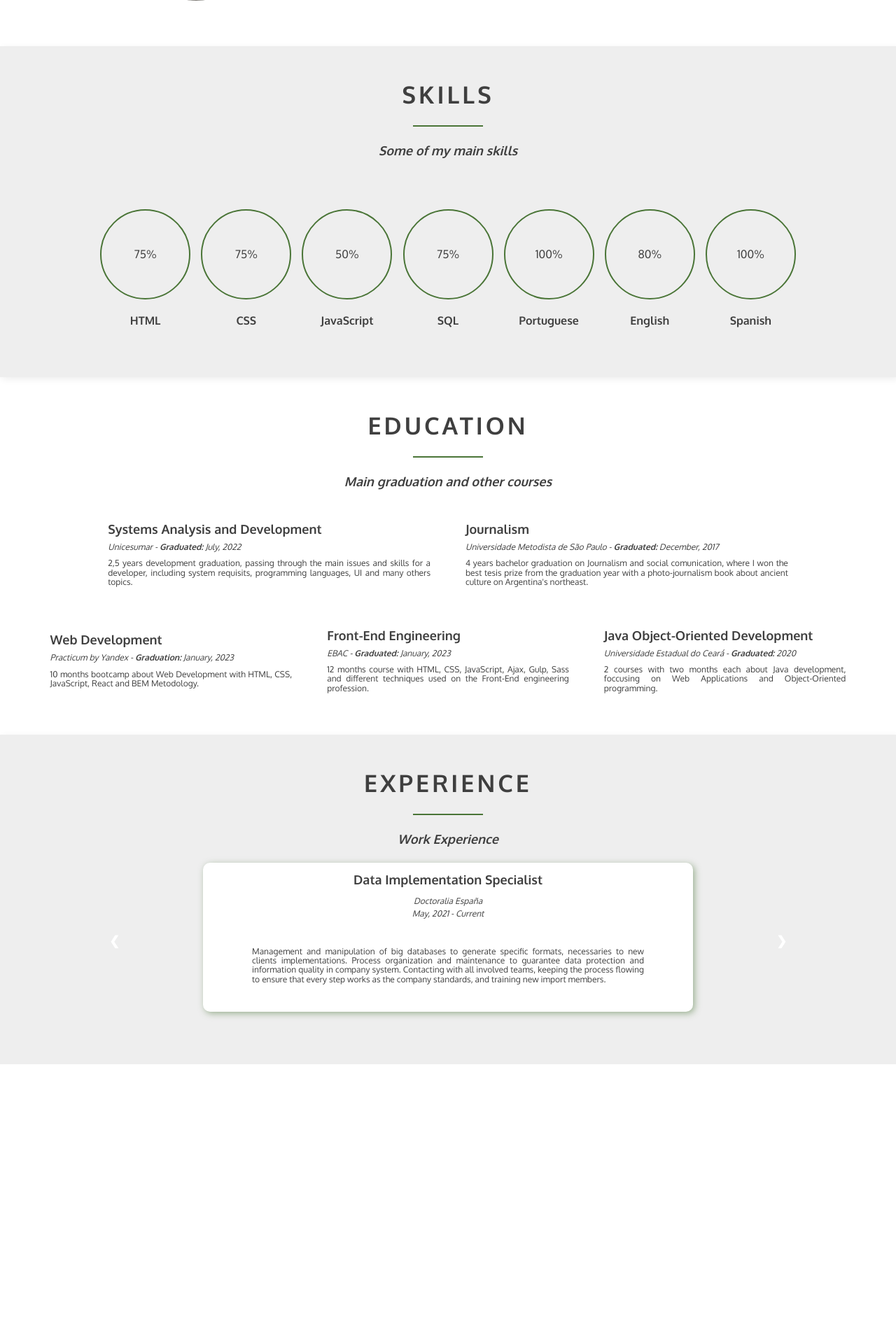
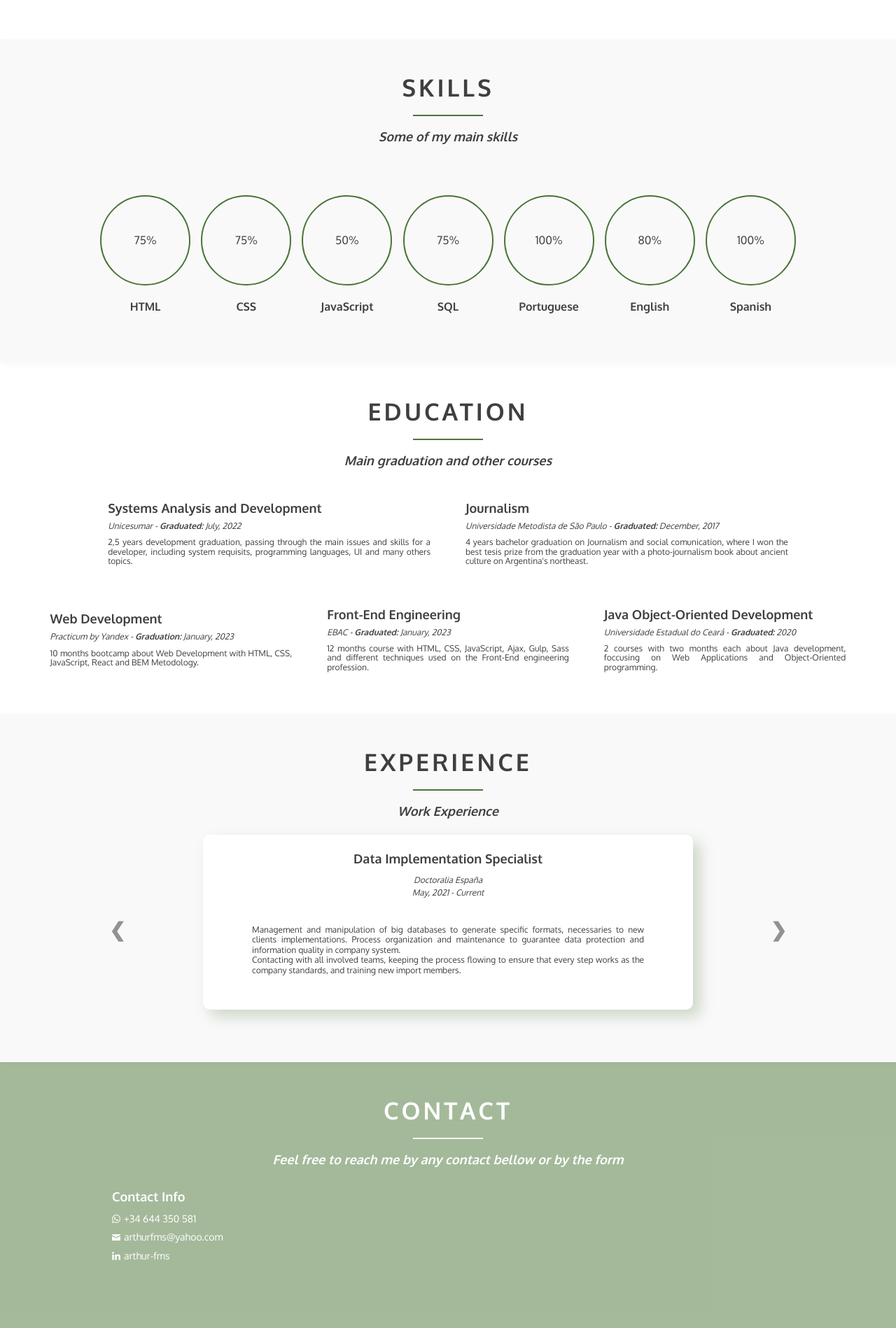
Before and after one commit to arthurfms/resume1, a PHP site: page / in a window 1280 px wide. Shown: the part 1172-3070 px from the top of the page at 70% size. Before the commit the page ends 2693 px from the top, so only its background shows below. Run offline with PHP 8.4, Linux system fonts and the light colour scheme.

Commit message:
finished slider section and started contact section

```diff
--- a/css/style.css
+++ b/css/style.css
@@ -1,4 +1,12 @@
 @import url("https://fonts.googleapis.com/css2?family=Inter:wght@400;600;900&family=Oxygen:wght@300;400;700&display=swap");
+@keyframes fade {
+  from {
+    opacity: 0.4;
+  }
+  to {
+    opacity: 1;
+  }
+}
 
 .page {
   box-sizing: border-box;
@@ -9,6 +17,7 @@
   flex-direction: column;
 }
 .menu {
+  z-index: 2;
   position: fixed;
   top: 0;
   left: 0;
@@ -118,8 +127,13 @@
   text-align: center;
   color: #3f3f3f;
 }
+
+.section-header_light {
+  color: #fff;
+}
+
 .section-header__title {
-  margin: 0 0 25px;
+  margin: 0 0 20px;
   font-size: 34px;
   line-height: 1.12;
   font-weight: 900;
@@ -133,8 +147,12 @@
   border-top: 2px solid #4a7537;
 }
 
+.section-header__line_light {
+  border-top: 2px solid #f9f9f9;
+}
+
 .section-header__subtitle {
-  margin: 25px 0 0;
+  margin: 20px 0 0;
   font-size: 18px;
   line-height: 1;
   font-weight: 600;
@@ -178,8 +196,8 @@
   padding: 50px 0;
   margin: 0 auto;
   width: 100%;
-  background-color: #eeeeee;
-  box-shadow: 2.5px 2.5px 10px #eeeeee;
+  background-color: #f9f9f9;
+  box-shadow: 2.5px 2.5px 10px #f9f9f9;
 }
 .skills__list {
   display: flex;
@@ -273,8 +291,8 @@
   padding: 50px 0;
   margin: 0 auto;
   width: 100%;
-  background-color: #eeeeee;
-  box-shadow: 2.5px 2.5px 10px #eeeeee;
+  background-color: #f9f9f9;
+  box-shadow: 2.5px 2.5px 10px #f9f9f9;
 }
 
 .slider {
@@ -289,18 +307,23 @@
   color: #3f3f3f;
   background-color: #fff;
   border-radius: 10px;
-  box-shadow: 2.5px 2.5px 10px rgba(74, 117, 55, 0.5);
+  box-shadow: 10px 10px 20px rgba(74, 117, 55, 0.25);
   width: 70%;
+  min-height: 250px;
   flex-direction: column;
   justify-content: center;
   align-items: center;
   display: none;
+  transition: box-shadow 0.5s ease;
+}
+
+.slide:hover {
+  box-shadow: 10px 10px 20px rgba(74, 117, 55, 0.35);
 }
 
 .slide:first-child {
   display: flex;
 }
-
 
 .slide__title {
   font-size: 18px;
@@ -329,9 +352,13 @@
   width: 80%;
   text-align: justify;
   font-size: 12px;
-  line-height: 1.12;
+  line-height: 1.2;
   font-weight: 400;
   margin: 40px 0;
+}
+
+.slide__description_break-line {
+  display: block;
 }
 
 .slides__prev,
@@ -342,22 +369,20 @@
   width: auto;
   margin-top: -22px;
   padding: 16px;
-  color: white;
+  color: #929292;
   font-weight: bold;
-  font-size: 18px;
-  transition: 0.6s ease;
-  border-radius: 0 3px 3px 0;
+  font-size: 28px;
+  transition: 0.5s ease;
   user-select: none;
 }
 
 .slides__next {
   right: 0;
-  border-radius: 3px 0 0 3px;
 }
 
 .slides__prev:hover,
 .slides__next:hover {
-  background-color: rgba(0, 0, 0, 0.8);
+  color: #4a7537;
 }
 
 .fade {
@@ -365,11 +390,54 @@
   animation-duration: 1.5s;
 }
 
-@keyframes fade {
-  from {
-    opacity: 0.4;
-  }
-  to {
-    opacity: 1;
-  }
+.contact {
+  padding: 50px 0;
+  margin: 0 auto;
+  width: 100%;
+  background-color: rgba(74, 117, 55, 0.5);
 }
+
+.contact-grid {
+  margin: 35px auto;
+  width: 75%;
+  display: grid;
+  grid-template-columns: 1fr 4fr;
+}
+
+.contact-info {
+  display: flex;
+  flex-direction: column;
+  gap: 5px;
+}
+
+.contact-info__title {
+  margin: 0;
+  font-size: 18px;
+  line-height: 1;
+  font-weight: 600;
+}
+
+.contact-info__list {
+  list-style: none;
+  padding: 0;
+  margin: 0;
+}
+
+.contact-info__list-item {
+  margin: 10px 0;
+  font-size: 14px;
+  font-weight: 400;
+}
+
+.contact-info__list-item a {
+  width: fit-content;
+  text-decoration: none;
+  color: #fff;
+  display: flex;
+  column-gap: 5px;
+  transition: text-shadow 0.1s ease;
+}
+
+.contact-info__list-item a:hover {
+  text-shadow: 1px 1px 5px rgb(255, 255, 255, 0.5);
+}
--- a/index.html
+++ b/index.html
@@ -458,38 +458,66 @@
                 Management and manipulation of big databases to generate
                 specific formats, necessaries to new clients implementations.
                 Process organization and maintenance to guarantee data
-                protection and information quality in company system. Contacting
-                with all involved teams, keeping the process flowing to ensure
-                that every step works as the company standards, and training new
-                import members.
+                protection and information quality in company system.
+                <span class="slide__description_break-line">
+                  Contacting with all involved teams, keeping the process
+                  flowing to ensure that every step works as the company
+                  standards, and training new import members.
+                </span>
               </p>
             </div>
             <div class="slide fade">
-              <h4 class="slide__title">Implementation Specialist</h4>
-              <p class="slide__subtitle">Doctoralia España</p>
-              <p class="slide__date-range">May, 2021 - Current</p>
+              <h4 class="slide__title">Data Analyst</h4>
+              <p class="slide__subtitle">Doctoralia Brasil</p>
+              <p class="slide__date-range">March, 2021 - May, 2021</p>
               <p class="slide__description">
-                Management and manipulation of big databases to generate
-                specific formats, necessaries to new clients implementations.
-                Process organization and maintenance to guarantee data
-                protection and information quality in company system. Contacting
-                with all involved teams, keeping the process flowing to ensure
-                that every step works as the company standards, and training new
-                import members.
+                Improve data analysis for Marketing, lead generation and DP
+                phone operations, update and maintenance workflows to optimize
+                data collection. Generate dashboards and data insights for all
+                related teams, focusing on new leads, keep and improve operation
+                control, goals update and team commission standard.
               </p>
             </div>
             <div class="slide fade">
-              <h4 class="slide__title">Specialist</h4>
-              <p class="slide__subtitle">Doctoralia España</p>
-              <p class="slide__date-range">May, 2021 - Current</p>
+              <h4 class="slide__title">Support Analyst</h4>
+              <p class="slide__subtitle">Doctoralia Brasil</p>
+              <p class="slide__date-range">September, 2019 - March, 2021</p>
               <p class="slide__description">
-                Management and manipulation of big databases to generate
-                specific formats, necessaries to new clients implementations.
-                Process organization and maintenance to guarantee data
-                protection and information quality in company system. Contacting
-                with all involved teams, keeping the process flowing to ensure
-                that every step works as the company standards, and training new
-                import members.
+                Provide support for employees and users with doubts, bugs
+                corrections with scripts on SaaS, Marketplace and financial
+                system. Report weakness, find solutions to prevent bugs, and
+                notify developers about necessary corrections by Jiras. Data
+                report creation and analysis based on Support and Customer
+                Success actions and needs.
+                <span class="slide__description_break-line">
+                  Helped client migration service improvement on support side
+                  actions, changing the avarege time from +20 working hours to a
+                  4 working hours.</span
+                >
+              </p>
+            </div>
+            <div class="slide fade">
+              <h4 class="slide__title">Customer Success Analyst - Latam</h4>
+              <p class="slide__subtitle">Doctoralia Brasil</p>
+              <p class="slide__date-range">April, 2019 - September, 2019</p>
+              <p class="slide__description">
+                Assist health professionals from Chile by phone and email. Made
+                usability training and helping them with platform issues,
+                setting the environment for new clients and keeping track of
+                their needs. Follow client's engagement and guarantee the best
+                usage from the system, generating best results and helping them
+                to achieve their goals.
+              </p>
+            </div>
+            <div class="slide fade">
+              <h4 class="slide__title">Trilingual Call Center agent</h4>
+              <p class="slide__subtitle">SYKES Brasil</p>
+              <p class="slide__date-range">September, 2018 - April, 2019</p>
+              <p class="slide__description">
+                Manage corporate cards request in English, Portuguese and
+                Spanish. Credit card limit raises requests, account information
+                and client needs. Receive and follow client's request, managing
+                their information following all companies process.
               </p>
             </div>
             <a class="slides__prev" onclick="plusSlides(-1)">&#10094;</a>
@@ -497,6 +525,51 @@
           </div>
         </div>
       </section>
+      <section class="contact">
+        <div class="section-header section-header_light">
+          <h2 class="section-header__title">Contact</h2>
+          <div class="section-header__line section-header__line_light"></div>
+          <h3 class="section-header__subtitle">
+            Feel free to reach me by any contact bellow or by the form
+          </h3>
+        </div>
+        <div class="contact-grid">
+          <nav class="contact-info">
+            <h4 class="contact-info__title">Contact Info</h4>
+            <ul class="contact-info__list">
+              <li class="contact-info__list-item">
+                <a
+                  href="https://api.whatsapp.com/send?phone=34644350581"
+                  target="_blank"
+                  ><img
+                    src="./images/whatsapp-103.svg"
+                    alt="Whatsapp icon"
+                  />+34 644 350 581
+                </a>
+              </li>
+              <li class="contact-info__list-item">
+                <a href="mailto:arthurfms@yahoo.com" target="_blank"
+                  ><img
+                    src="./images/mail-142.svg"
+                    alt="E-mail icon"
+                  />arthurfms@yahoo.com</a
+                >
+              </li>
+              <li class="contact-info__list-item">
+                <a
+                  href="https://www.linkedin.com/in/arthur-fms/"
+                  target="_blank"
+                  ><img
+                    src="./images/linkedin-112.svg"
+                    alt="Linkedin icon"
+                  />arthur-fms</a
+                >
+              </li>
+            </ul>
+          </nav>
+          <form class="contact-form"></form>
+        </div>
+      </section>
     </main>
   </body>
 </html>
```
Also changed, not shown: images/linkedin-112.svg, images/linkedin-logo-2430.svg (deleted), images/mail-142.svg, images/whatsapp-103.svg.
